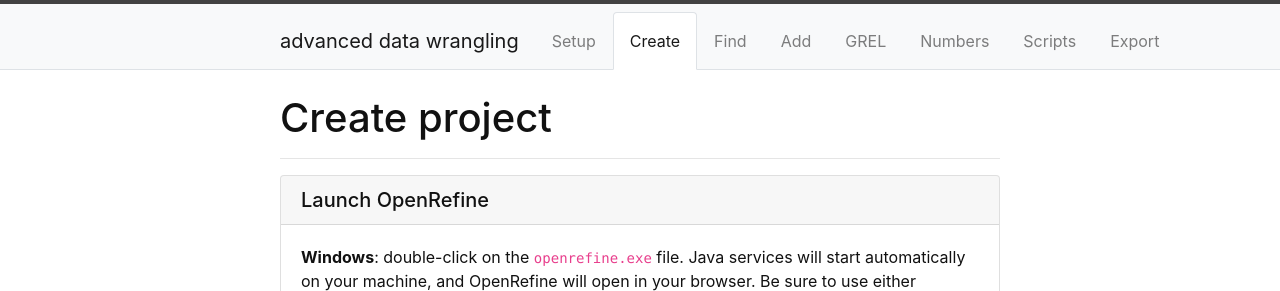
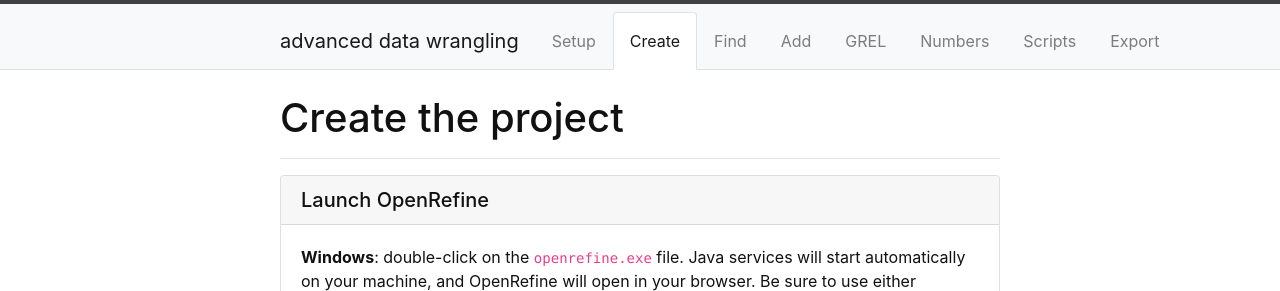
Before and after one commit to GULibrarySandbox/advanced-data-wrangle-old, a Jekyll site: the page built from content/2-lesson.md, in a window 1280 px wide. Shown: the top 291 px of the page. Built offline with Jekyll 4.4.1, drawn with Linux system fonts in a browser that asks for light colours.

Commit message:
Update 2-lesson.md

```diff
--- a/content/2-lesson.md
+++ b/content/2-lesson.md
@@ -3,7 +3,7 @@ title: Create
 nav: true
 ---
 
-# Create project
+# Create the project
 ----
 
 {% capture text %}
```
